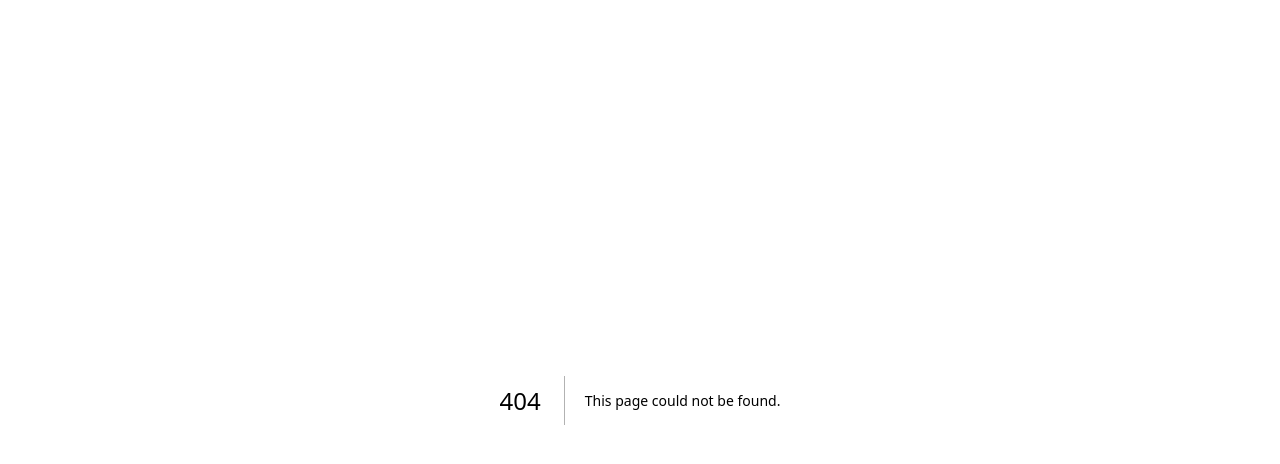
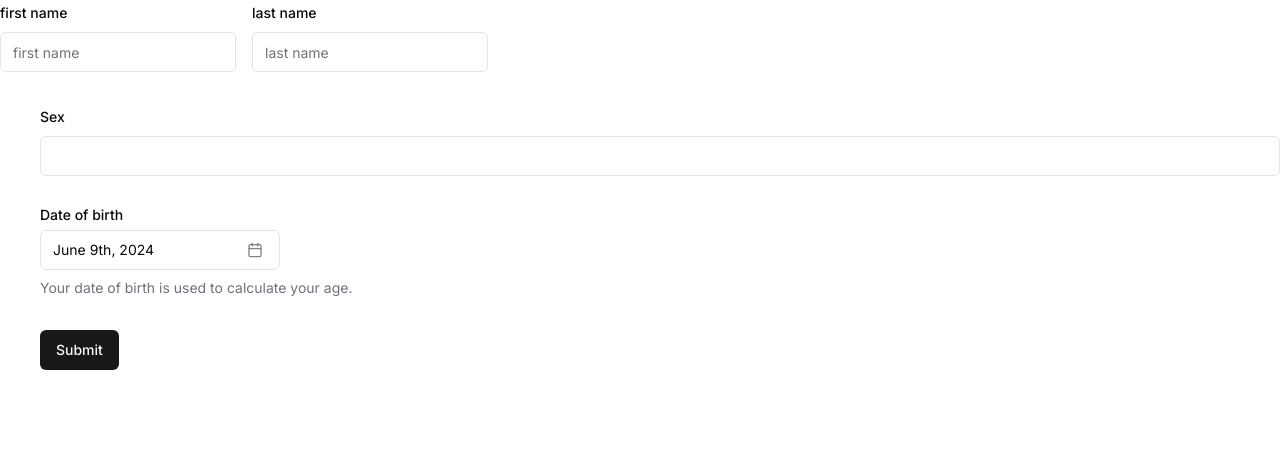
Before and after one commit to Molina-Q/next-ts-ghibli, a Next.js app: page /persons in a window 1280 px wide. Before the commit this address had no page. Shown: the top 464 px of the page. Built offline with nearby package versions, Linux system fonts and the light colour scheme.

Commit message:
refactor: Update form validation and data transformation in movie creation

```diff
--- /dev/null
+++ b/app/persons/page.tsx
@@ -0,0 +1,168 @@
+"use client"
+
+import { zodResolver } from "@hookform/resolvers/zod"
+import { useForm } from "react-hook-form"
+import * as z from "zod"
+
+import { Button } from "@/components/ui/button"
+import {
+    Form,
+    FormControl,
+    FormDescription,
+    FormField,
+    FormItem,
+    FormLabel,
+    FormMessage,
+} from "@/components/ui/form"
+import { Label } from "@/components/ui/label"
+import { Input } from "@/components/ui/input"
+import { db } from "@/lib/db"
+import axios from "axios"
+import { useRouter } from "next/navigation"
+
+import { addDays, format } from "date-fns"
+import { Calendar as CalendarIcon } from "lucide-react"
+import { Popover, PopoverContent, PopoverTrigger } from "@/components/ui/popover"
+import { Calendar } from "@/components/ui/calendar"
+import { cn } from "@/lib/utils"
+
+const formSchema = z.object({
+    lastName: z.string().min(1, {
+        message: "name must not be empty.",
+    }),
+    firstName: z.string().min(1, {
+        message: "name must not be empty.",
+    }),
+    sex: z.string(),
+    birthdate: z.date(),
+})
+
+export default function MovieForm() {
+
+    const router = useRouter();
+
+    // 1. Define your form.
+    const form = useForm<z.infer<typeof formSchema>>({
+        resolver: zodResolver(formSchema),
+        defaultValues: {
+            lastName: "",
+            firstName: "",
+            sex: "",
+            birthdate: new Date(),
+        },
+    })
+
+
+    const onSubmit = async (values: z.infer<typeof formSchema>) => {
+        try {
+            await axios.post(`/api/person/create`, values);
+            // toast.success("Topic added !");
+            form.reset();
+
+            router.refresh();
+        } catch {
+            // toast.error("Something went wrong");
+            console.log("error")
+        }
+        console.log(values)
+    }
+
+    return (
+        <Form {...form} >
+            <form onSubmit={form.handleSubmit(onSubmit)} className="space-y-8 space-x-10">
+
+                <div className="flex gap-4 ">
+                    <FormField
+                        control={form.control}
+                        name="firstName"
+                        render={({ field }) => (
+                            <FormItem>
+                                <FormLabel>first name</FormLabel>
+                                <FormControl>
+                                    <Input type="text" placeholder="first name" {...field} />
+                                </FormControl>
+                                <FormMessage />
+                            </FormItem>
+                        )}
+                    />
+
+                    <FormField
+                        control={form.control}
+                        name="lastName"
+                        render={({ field }) => (
+                            <FormItem>
+                                <FormLabel>last name</FormLabel>
+                                <FormControl>
+                                    <Input type="text" placeholder="last name" {...field} />
+                                </FormControl>
+                                <FormMessage />
+                            </FormItem>
+                        )}
+                    />
+                </div>
+
+                <FormField
+                    control={form.control}
+                    name="sex"
+                    render={({ field }) => (
+                        <FormItem>
+                            <FormLabel>Sex</FormLabel>
+                            <FormControl>
+                                <Input {...field} />
+                            </FormControl>
+                            <FormMessage />
+                        </FormItem>
+                    )}
+                />
+
+                <FormField
+                    control={form.control}
+                    name="birthdate"
+                    render={({ field }) => (
+                        <FormItem className="flex flex-col">
+                            <FormLabel>Date of birth</FormLabel>
+                            <Popover>
+                                <PopoverTrigger asChild>
+                                    <FormControl>
+                                        <Button
+                                            variant={"outline"}
+                                            className={cn(
+                                                "w-[240px] pl-3 text-left font-normal",
+                                                !field.value && "text-muted-foreground"
+                                            )}
+                                        >
+                                            {field.value ? (
+                                                format(field.value, "PPP")
+                                            ) : (
+                                                <span>Pick a date</span>
+                                            )}
+                                            <CalendarIcon className="ml-auto h-4 w-4 opacity-50" />
+                                        </Button>
+                                    </FormControl>
+                                </PopoverTrigger>
+                                <PopoverContent className="w-auto p-0" align="start">
+                                    <Calendar
+                                        mode="single"
+                                        selected={field.value}
+                                        onSelect={field.onChange}
+                                        disabled={(date) =>
+                                            date > new Date() || date < new Date("1900-01-01")
+                                        }
+                                        initialFocus
+                                    />
+                                </PopoverContent>
+                            </Popover>
+                            <FormDescription>
+                                Your date of birth is used to calculate your age.
+                            </FormDescription>
+                            <FormMessage />
+                        </FormItem>
+                    )}
+                />
+
+
+                <Button type="submit">Submit</Button>
+            </form>
+        </Form>
+    )
+}
```
